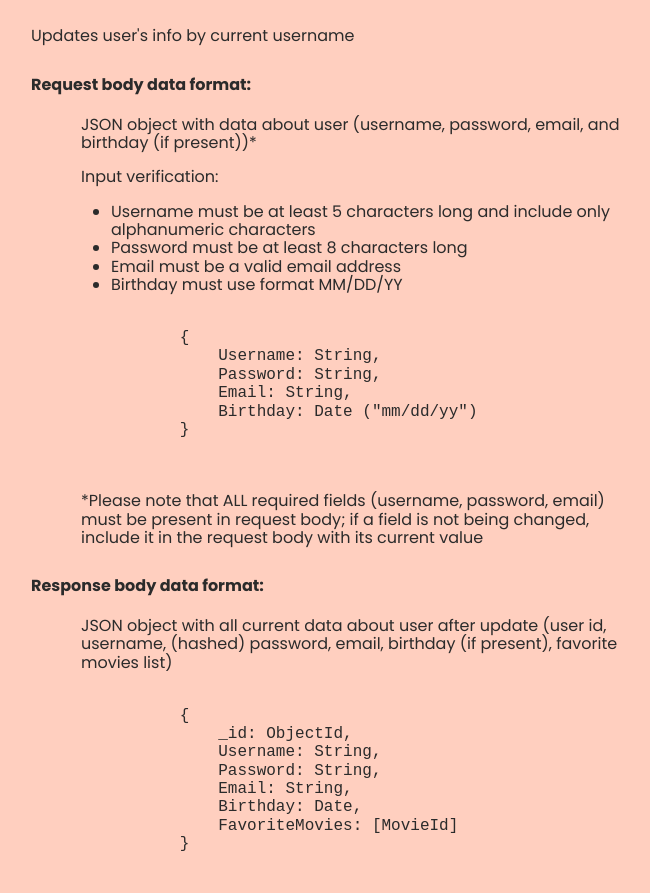
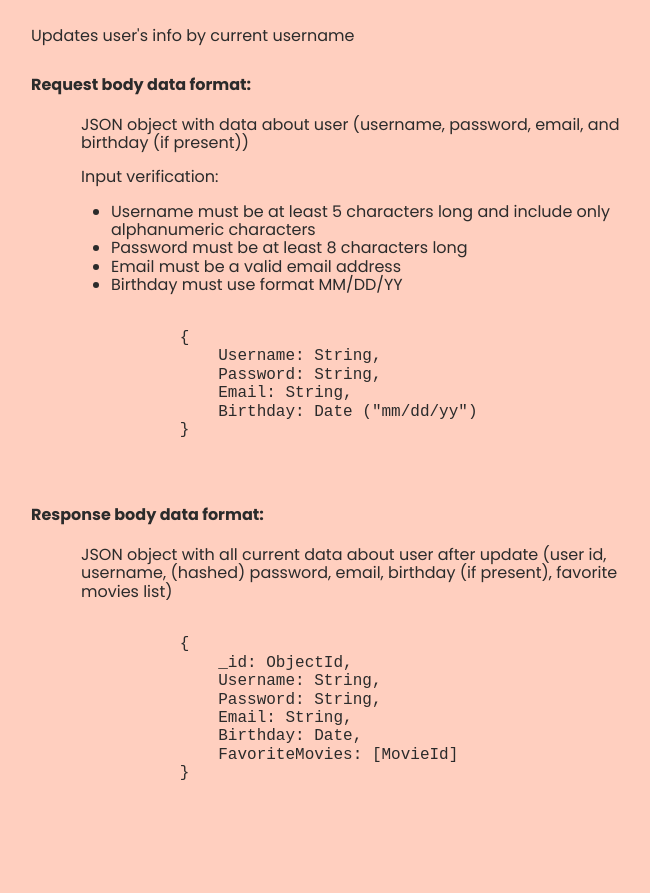
Before and after one commit to liztheshiz/movie-api, a website: page public/documentation.html in a window 1280 px wide. Shown: the part 3913-4806 px from the top of the page, without its empty margins (354-1004 px from the left). Drawn offline with nearby package versions, Linux system fonts and the light colour scheme.

Commit message:
updated documentation

```diff
--- a/public/documentation.html
+++ b/public/documentation.html
@@ -171,7 +171,7 @@
                 <p>Updates user's info by current username</p>
                 <h4>Request body data format:</h4>
                 <p class="endpoints_endpoint-info_data">
-                    JSON object with data about user (username, password, email, and birthday (if present))*
+                    JSON object with data about user (username, password, email, and birthday (if present))
                 </p>
                 <p class="endpoints_endpoint-info_data">
                     Input verification:<br>
@@ -192,10 +192,6 @@
                             }
                         </code>
                     </pre>
-                <p class="endpoints_endpoint-info_data">
-                    *Please note that ALL required fields (username, password, email) must be present in request body;
-                    if a field is not being changed, include it in the request body with its current value
-                </p>
                 <h4>Response body data format:</h4>
                 <p class="endpoints_endpoint-info_data">
                     JSON object with all current data about user after update (user id, username, (hashed) password,
```
